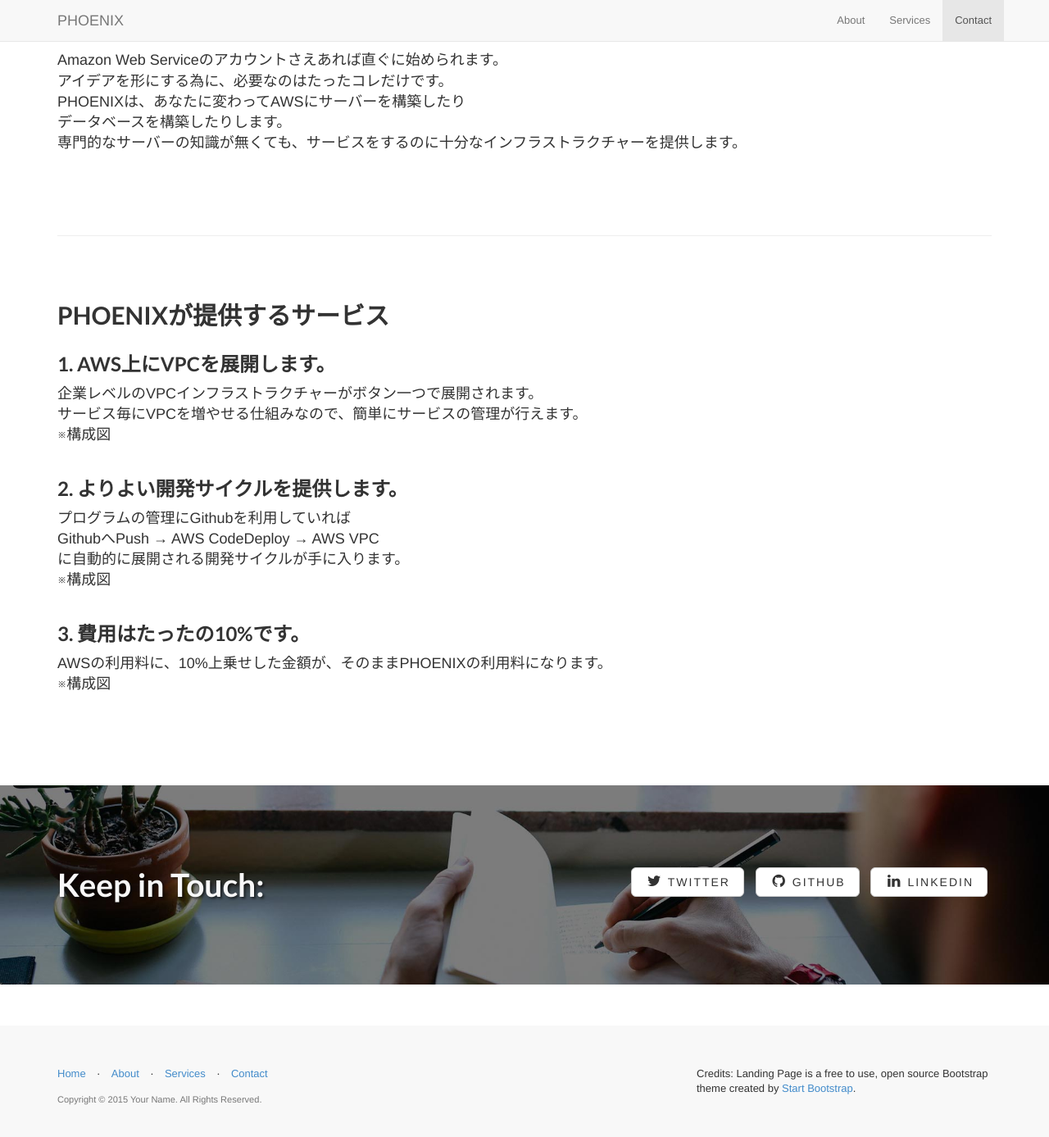
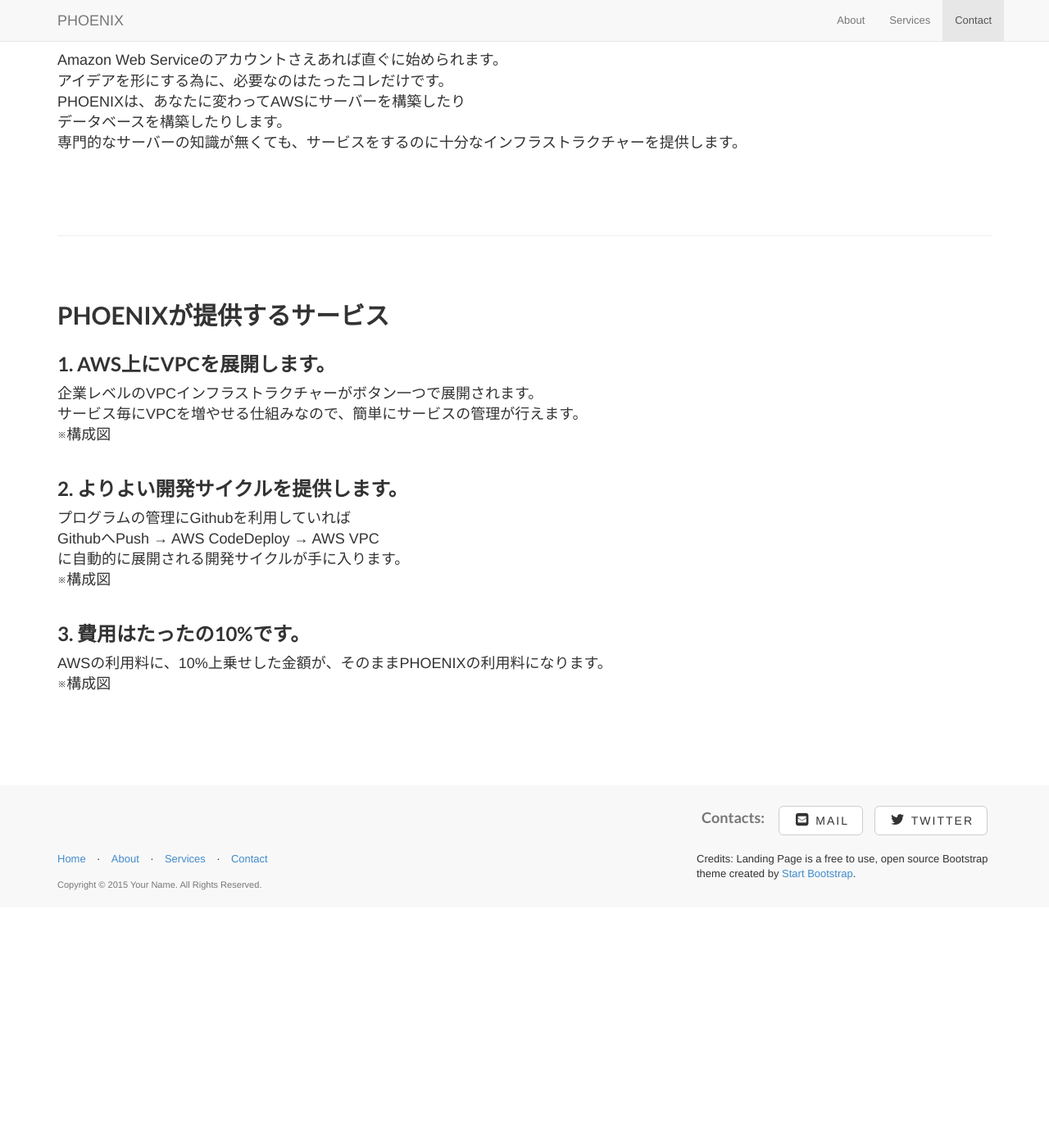
Before and after one commit to UNICORN-Project/PHOENIX, a Jekyll site: the page built from index.html, in a window 1280 px wide and 1400 px high, scrolled down 1100 px. Shown: the top 1387 px of the window at 82% size. Built offline with Jekyll 4.4.1, drawn with Linux system fonts in a browser that asks for light colours; after the commit the page ends 2207 px from its top, so only the background shows below that.

Commit message:
一旦コミット

```diff
--- a/_config.yml
+++ b/_config.yml
@@ -26,9 +26,9 @@
 # ----------------------- #
 
 social:
+  - title: mail
+    icon: envelope-square
+    url: mailto:saimushi+phoenix@gmail.com
   - title: twitter
-    url: https://twitter.com/SBootstrap
-  - title: github
-    url: https://github.com/IronSummitMedia/startbootstrap
-  - title: linkedin
-    url:
+    icon: twitter
+    url: https://twitter.com/saimushi
--- a/_includes/contact.html
+++ b/_includes/contact.html
@@ -8,13 +8,14 @@
 				<div class="container">
 					<div class="row">
 						<div class="col-lg-6">
-							<h2>Keep in Touch:</h2>
+							&nbsp;
 						</div>
 						<div class="col-lg-6">
 							<ul class="list-inline banner-social-buttons">
+								<li><h4>Contacts:&nbsp;</h4></li>
 								{% for social in site.social %}
 								<li>
-									<a href="{{ social.url }}" class="btn btn-default btn-lg"><i class="fa fa-{{ social.title }} fa-fw"></i> <span class="network-name">{{ social.title }}</span></a>
+									<a href="{{ social.url }}" class="btn btn-default btn-lg"><i class="fa fa-{{ social.icon }} fa-fw"></i> <span class="network-name">{{ social.title }}</span></a>
 								</li>
 								{% endfor %}
 							</ul>
--- a/css/landing-page.css
+++ b/css/landing-page.css
@@ -114,16 +114,17 @@
 }
 
 .banner {
-    padding: 100px 0;
-    color: #f8f8f8;
-    background: url(../img/banner-bg.jpg) no-repeat center center;
+    padding: 20px;
+    color: #777;
+/*    background: url(../img/banner-bg.jpg) no-repeat center center;*/
+    background-color: #f8f8f8;
     background-size: cover;
 }
 
 .banner h2 {
     margin: 0;
-    text-shadow: 2px 2px 3px rgba(0,0,0,0.6);
-    font-size: 3em;
+    /*text-shadow: 2px 2px 3px rgba(0,0,0,0.6);
+    font-size: 3em;*/
 }
 
 .banner ul {
@@ -137,20 +138,23 @@
 
 @media(max-width:1199px) {
     ul.banner-social-buttons {
-        float: left;
-        margin-top: 15px;
+        /*float: left;
+        margin-top: 15px;*/
     }
 }
 
 @media(max-width:767px) {
-    .banner h2 {
+    .banner {
+        padding: 0;
+    }
+	.banner h2 {
         margin: 0;
-        text-shadow: 2px 2px 3px rgba(0,0,0,0.6);
-        font-size: 3em;
+        /*text-shadow: 2px 2px 3px rgba(0,0,0,0.6);
+        font-size: 3em;*/
     }
 
     ul.banner-social-buttons > li {
-        display: block;
+        /*display: block;*/
         margin-bottom: 20px;
         padding: 0;
     }
@@ -161,7 +165,9 @@
 }
 
 footer {
-    padding: 50px 0;
+    margin-top: 0;
+    padding: 0;
+    padding-bottom: 20px;
     background-color: #f8f8f8;
 }
 
```
